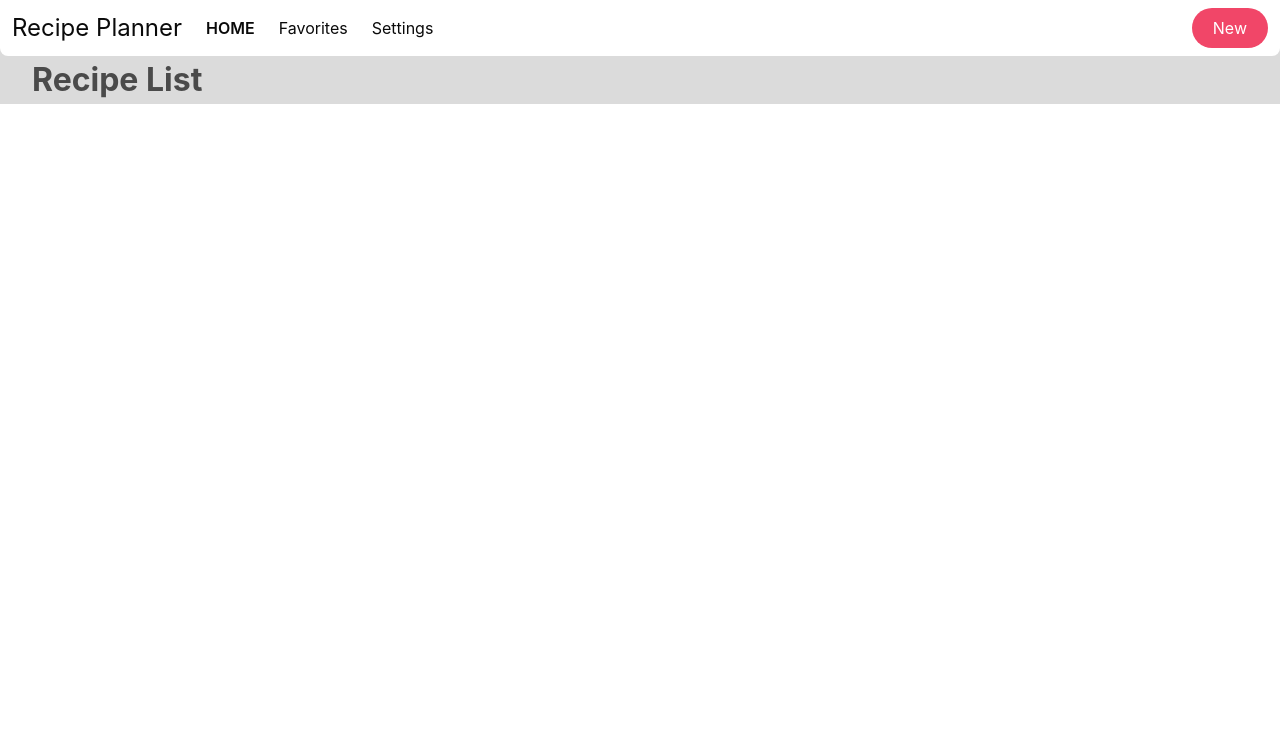
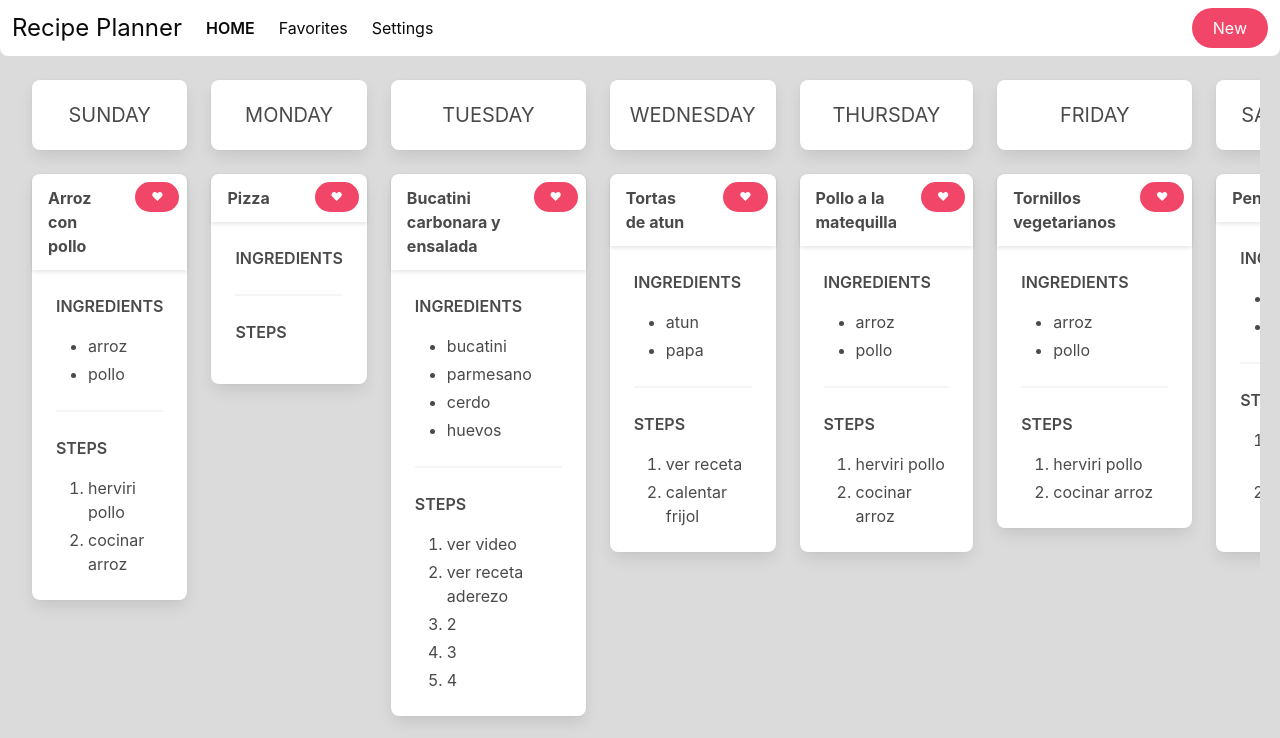
Before and after one commit to JulianHerreraH/recipes-planner, a React (Create React App) app: page / in a window 1280 px wide. Shown: the top 738 px of the page. Built offline with nearby package versions, Linux system fonts and the light colour scheme.

Commit message:
Recipe list design and dragNdrop features

```diff
--- a/src/Components/RecipeList.js
+++ b/src/Components/RecipeList.js
@@ -1,9 +1,175 @@
-import React from "react";
+import React, { useState, useContext } from "react";
+import { ThemeContext } from "../context/ThemeContext";
+
+const onDragOver = (evt) => {
+  evt.preventDefault();
+};
+
+const onDragStart = (evt, id) => {
+  console.log("dragstart: ", id);
+  evt.dataTransfer.setData("id", id); // Set the recipe ID for the drag event
+};
+
+const RenderRecipeCard = ({ recipe, context }) => {
+  const theme = context.isLightTheme ? context.cardLight : context.cardDark;
+  const titleColor = context.isLightTheme
+    ? "has-text-grey-dark"
+    : "has-text-white";
+
+  return (
+    <div
+      className={`${theme} card tile is-child all-rounded my-2 recipe draggable`}
+      draggable
+      onDragStart={(e) => onDragStart(e, recipe.id)}
+    >
+      <header className="card-header">
+        <p className={` ${titleColor} card-header-title`}>{recipe.title}</p>
+        <button className="button is-danger is-small is-rounded mt-2 mx-2">
+          ♥
+        </button>
+      </header>
+      <div className="card-content">
+        <div className="content">
+          <p className="is-size-6 is-uppercase has-text-weight-semibold">
+            Ingredients
+          </p>
+          <ul>
+            {recipe.ingredients.map((ing, ndx) => {
+              return <li key={ndx}>{ing}</li>;
+            })}
+          </ul>
+          <hr></hr>
+          <p className="is-size-6 is-uppercase has-text-weight-semibold">
+            Steps
+          </p>
+          <ol>
+            {recipe.steps.map((ing, ndx) => {
+              return <li key={ndx}>{ing}</li>;
+            })}
+          </ol>
+        </div>
+      </div>
+    </div>
+  );
+};
+
+const RenderDayArticle = ({ context, day }) => {
+  const theme = context.isLightTheme ? context.cardLight : context.cardDark;
+  return (
+    <article className={`box ${theme} all-rounded has-text-centered`}>
+      <p className="is-size-5-tablet is-uppercase">{day}</p>
+    </article>
+  );
+};
+
+const RenderColumn = ({ day, recipes, context }) => {
+  return (
+    <div className={`tile is-parent is-vertical  droppable`}>
+      <RenderDayArticle context={context} day={day} key={day} />
+      {recipes.map((recipe) => (
+        <RenderRecipeCard recipe={recipe} context={context} key={recipe.id} />
+      ))}
+    </div>
+  );
+};
 
 function RecipeList() {
+  const [recipes, setRecipes] = useState([
+    {
+      id: 0,
+      title: "Arroz con pollo",
+      ingredients: ["arroz", "pollo"],
+      steps: ["herviri pollo", "cocinar arroz"],
+      day: "Sunday",
+    },
+    {
+      id: 1,
+      title: "Pizza",
+      ingredients: [],
+      steps: [],
+      day: "Monday",
+    },
+    {
+      id: 2,
+      title: "Bucatini carbonara y ensalada",
+      ingredients: ["bucatini", "parmesano", "cerdo", "huevos"],
+      steps: ["ver video", "ver receta aderezo", "2", "3", "4"],
+      day: "Tuesday",
+    },
+    {
+      id: 3,
+      title: "Tortas de atun",
+      ingredients: ["atun", "papa"],
+      steps: ["ver receta", "calentar frijol"],
+      day: "Wednesday",
+    },
+    {
+      id: 4,
+      title: "Pollo a la matequilla",
+      ingredients: ["arroz", "pollo"],
+      steps: ["herviri pollo", "cocinar arroz"],
+      day: "Thursday",
+    },
+    {
+      id: 5,
+      title: "Tornillos vegetarianos",
+      ingredients: ["arroz", "pollo"],
+      steps: ["herviri pollo", "cocinar arroz"],
+      day: "Friday",
+    },
+    {
+      id: 6,
+      title: "Pensar",
+      ingredients: ["arroz", "pollo"],
+      steps: ["herviri pollo", "cocinar arroz"],
+      day: "Saturday",
+    },
+    {
+      id: 7,
+      title: "Tornillos vegetarianos",
+      ingredients: ["arroz", "pollo"],
+      steps: ["herviri pollo", "cocinar arroz"],
+      day: "Tuesday",
+    },
+  ]);
+  const [days] = useState([
+    "Sunday",
+    "Monday",
+    "Tuesday",
+    "Wednesday",
+    "Thursday",
+    "Friday",
+    "Saturday",
+  ]);
+  const context = useContext(ThemeContext);
+  const theme = context.isLightTheme ? "main-content" : "main-content-dark";
+
+  const onDrop = (evt, day) => {
+    console.log(recipes);
+    let recipeId = evt.dataTransfer.getData("id");
+    let recipesN = recipes.filter((recipe) => {
+      if (recipe.id === parseInt(recipeId)) {
+        recipe.day = day;
+      }
+      return recipe;
+    });
+    setRecipes([...recipesN]);
+  };
+
   return (
-    <div>
-      <h1 className="is-size-3 has-text-weight-bold">Recipe List</h1>
+    <div className={`tile is-ancestor mt-3 ${theme}`}>
+      {days.map((day) => {
+        const dayRecipes = recipes.filter((recipe) => recipe.day === day);
+        return (
+          <div
+            onDragOver={(e) => onDragOver(e)}
+            onDrop={(e) => onDrop(e, day)}
+            key={day}
+          >
+            <RenderColumn day={day} recipes={dayRecipes} context={context} />
+          </div>
+        );
+      })}
     </div>
   );
 }
```
